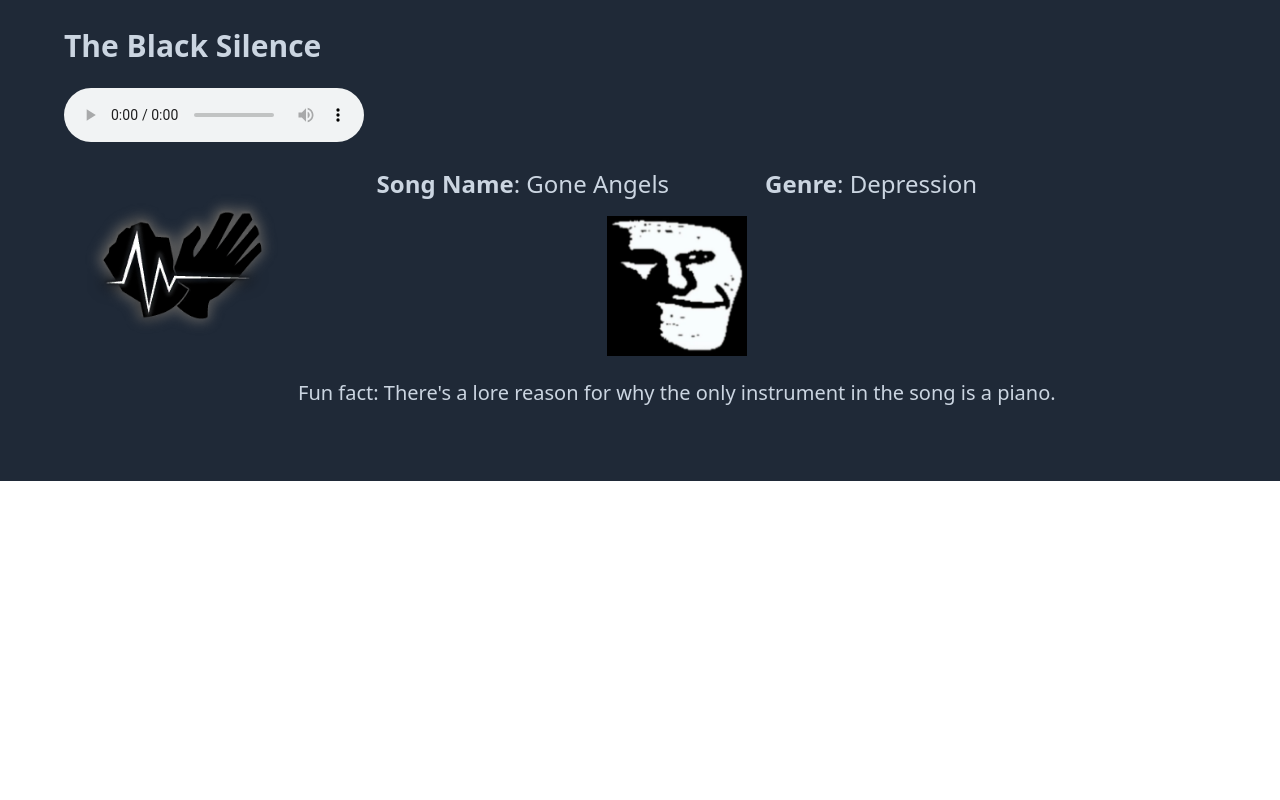
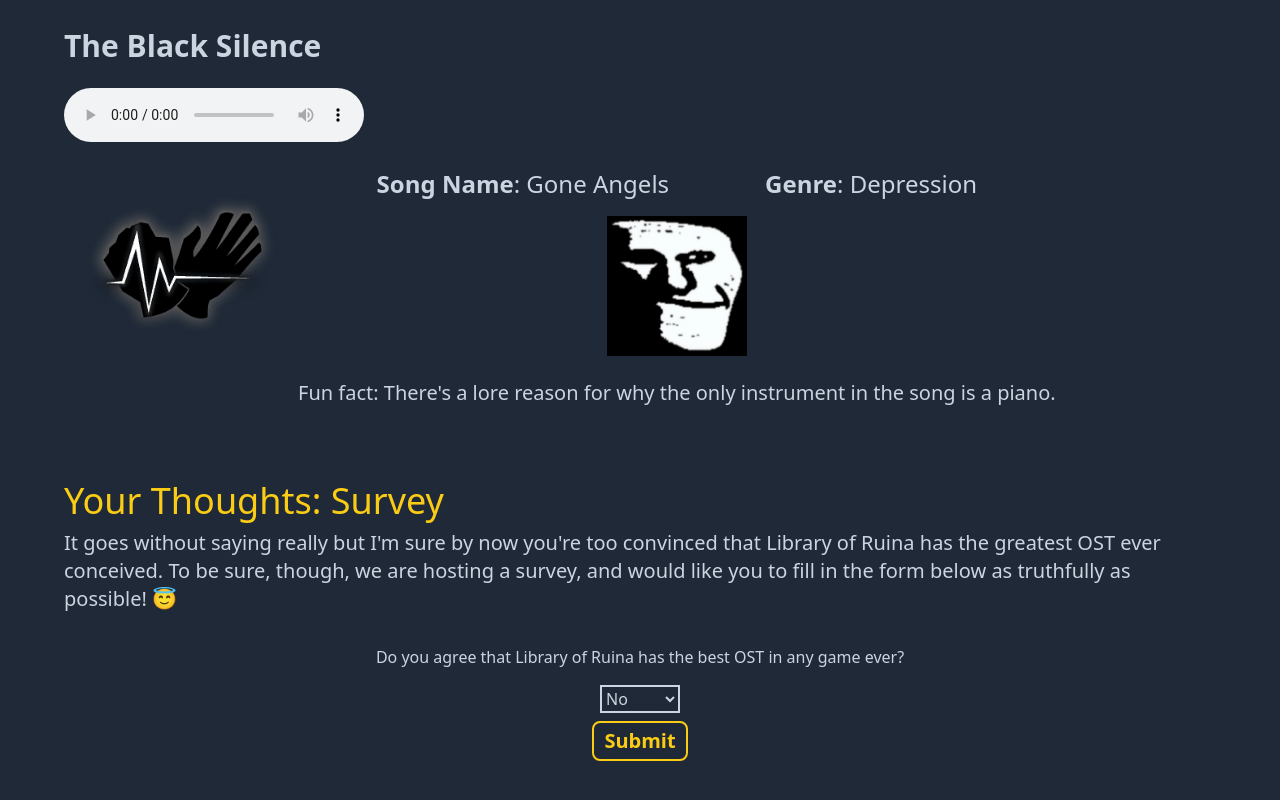
Before and after one commit to Anurav-Garg/LoRFansiteNextVer, a Next.js app: page /music in a window 1280 px wide. Shown: the part 2350-3150 px from the top of the page. Before the commit the page ends 2831 px from the top, so only its background shows below. Built offline with nearby package versions, Linux system fonts and the light colour scheme.

Commit message:
added a very broken form to music page (WIP)

```diff
--- /dev/null
+++ b/components/music/musicForm.js
@@ -0,0 +1,35 @@
+export function MusicForm(props) {
+  return (
+    <form
+      onSubmit={props.submissionHandler}
+      className="flex flex-col text-base text-center pt-8"
+    >
+      <label htmlFor="hitlist-priority-select" className="pb-4">
+        Do you agree that Library of Ruina has the best OST in any game ever?
+      </label>
+      <select
+        name="hitlist"
+        id="hitlist-priority-select"
+        className="bg-inherit border-2 border-slate-300 w-20 mx-auto backdrop-blur-md"
+        value={props.selection}
+        onChange={(e) => {
+          props.selectionHandler(e.target.value);
+        }}
+      >
+        <option value="yes" className="text-slate-700">
+          Yes
+        </option>
+        <option value="no" className="text-slate-700">
+          No
+        </option>
+      </select>
+
+      <button
+        type="submit"
+        className="py-1 my-2 text-xl text-yellow-400 hover:text-yellow-200 backdrop-blur-md border-2 border-yellow-400 hover:border-yellow-200 w-24 rounded-lg mx-auto font-semibold transition-colors ease-in-out duration-150"
+      >
+        Submit
+      </button>
+    </form>
+  );
+}
--- /dev/null
+++ b/components/music/musicSurvey.js
@@ -0,0 +1,45 @@
+import { Section } from "../common/section";
+import { useState } from "react";
+import { MusicForm } from "./musicForm";
+
+export function MusicSurvey() {
+  const SubmissionHandler = function () {
+    if (selection === "yes") {
+      setContents(() => <div>{"+50 Social Credit"}</div>);
+    } else {
+      setContents(() => (
+        <div>
+          {
+            "Thank you for your feedback! We will get back to you at your physical location in 3-5 business days 😇"
+          }
+        </div>
+      ));
+    }
+  };
+
+  const [selection, setSelection] = useState("no");
+
+  const SelectionHandler = (value) => {
+    // console.log(value);
+    setSelection(value);
+  };
+
+  const [Contents, setContents] = useState(() => {
+    return (
+      <>
+        <div>{`It goes without saying really but I'm sure by now you're too
+      convinced that Library of Ruina has the greatest OST ever conceived.
+      To be sure, though, we are hosting a survey, and would like you to
+      fill in the form below as truthfully as possible! 😇`}</div>
+
+        <MusicForm
+          selection={selection}
+          selectionHandler={SelectionHandler}
+          submissionHandler={SubmissionHandler}
+        />
+      </>
+    );
+  });
+
+  return <Section heading="Your Thoughts: Survey">{Contents}</Section>;
+}
--- a/components/music/songDetails.js
+++ b/components/music/songDetails.js
@@ -35,7 +35,7 @@ export const songDetails = [
     playerStyle: "bg-red-600",
     song: "Iron Lotus",
     genre: "FIRE",
-    desc: `Theme for a w*man who just wants to avenge her dead husband. If being cute was a crime, Xiao would be in jail; for twelve charges of manslaughter via arson`,
+    desc: `Theme for a w*man who just wants to avenge her dead husband. If being cute was a crime, Xiao would be in jail; for twelve charges of manslaughter via arson.`,
     fact: `Despite the song's theming about rage and fire this is the only boss that is fully sane and in control of her emotions during the fight.`,
   },
   {
--- a/pages/music.js
+++ b/pages/music.js
@@ -4,6 +4,7 @@ import { MusicDescription } from "../components/music/musicDescription";
 import { PageContainer } from "../components/common/pageContainer";
 import { ContentContainer } from "../components/common/contentContainer";
 import { SongBlocks } from "../components/music/songBlocks";
+import { MusicSurvey } from "../components/music/musicSurvey";
 
 export default function Music() {
   return (
@@ -11,8 +12,7 @@ export default function Music() {
       <Head>
         <title>Violence and Violins</title>
       </Head>
-      <script src="../components/music/songHandlers.js" />
-      <PageContainer >
+      <PageContainer>
         <MusicContents />
       </PageContainer>
     </>
@@ -29,6 +29,7 @@ function MusicContents(props) {
           setOuterBackground={props.setOuterBackground}
           setInnerBackground={props.setInnerBackground}
         />
+        <MusicSurvey />
       </ContentContainer>
     </>
   );
```
